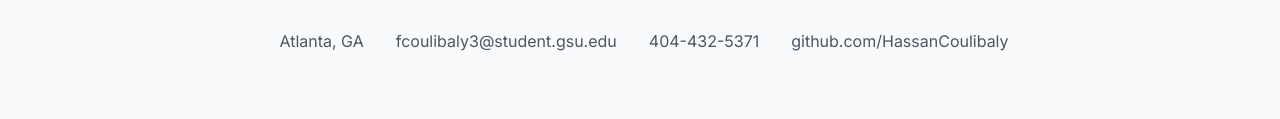
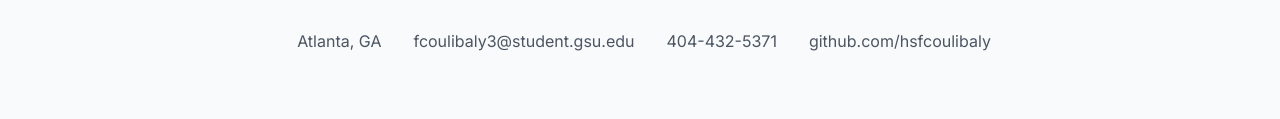
Before and after one commit to hsfcoulibaly/Portfolio, a plain HTML site: page index.html in a window 1280 px wide. Shown: the part 383-502 px from the top of the page. Drawn offline with nearby package versions, Linux system fonts and the light colour scheme.

Commit message:
Update GitHub link to new username

```diff
--- a/index.html
+++ b/index.html
@@ -79,7 +79,7 @@
                 </span>
                 <a href="https://github.com/HassanCoulibaly" target="_blank" rel="noopener noreferrer" class="flex items-center hover:text-sky-700">
                     <ion-icon name="logo-github" class="text-xl mr-2"></ion-icon>
-                    github.com/HassanCoulibaly
+                    github.com/hsfcoulibaly
                 </a>
             </div>
         </section>
```
